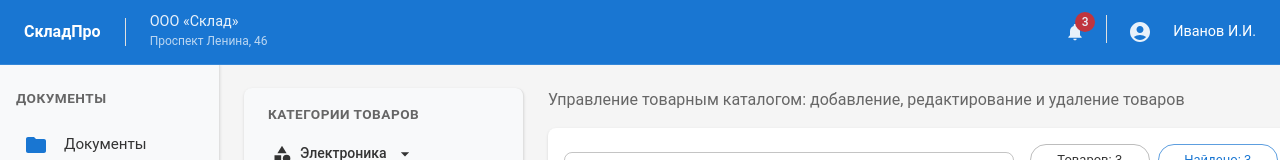
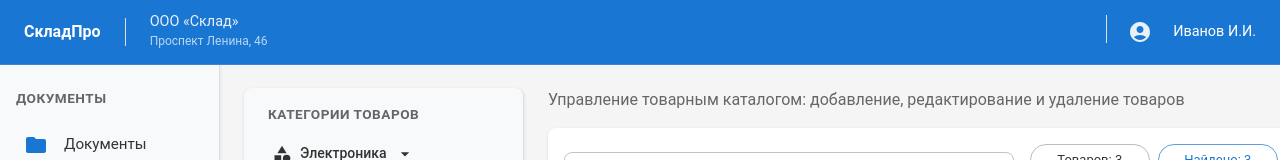
Before and after one commit to vladimir-barysh/inventory_front, a React (Create React App) app: page /products in a window 1280 px wide. Shown: the top 160 px of the page. Built offline with nearby package versions, Linux system fonts and the light colour scheme.

Commit message:
fix: Верхняя панель главной страницы + убран колокольчик уведомлений

```diff
--- a/src/components/header/header.tsx
+++ b/src/components/header/header.tsx
@@ -168,13 +168,6 @@ export const Header: React.FC<HeaderProps> = ({
 
           {/* Правая часть - иконки пользователя */}
           <Box sx={{ display: 'flex', alignItems: 'center', gap: 1 }}>
-
-            <IconButton color="inherit" size="small" sx={{ opacity: 0.9 }}>
-              <Badge badgeContent={3} color="error">
-                <Notifications fontSize="small" />
-              </Badge>
-            </IconButton>
-
             <Divider
               orientation="vertical"
               flexItem
```
